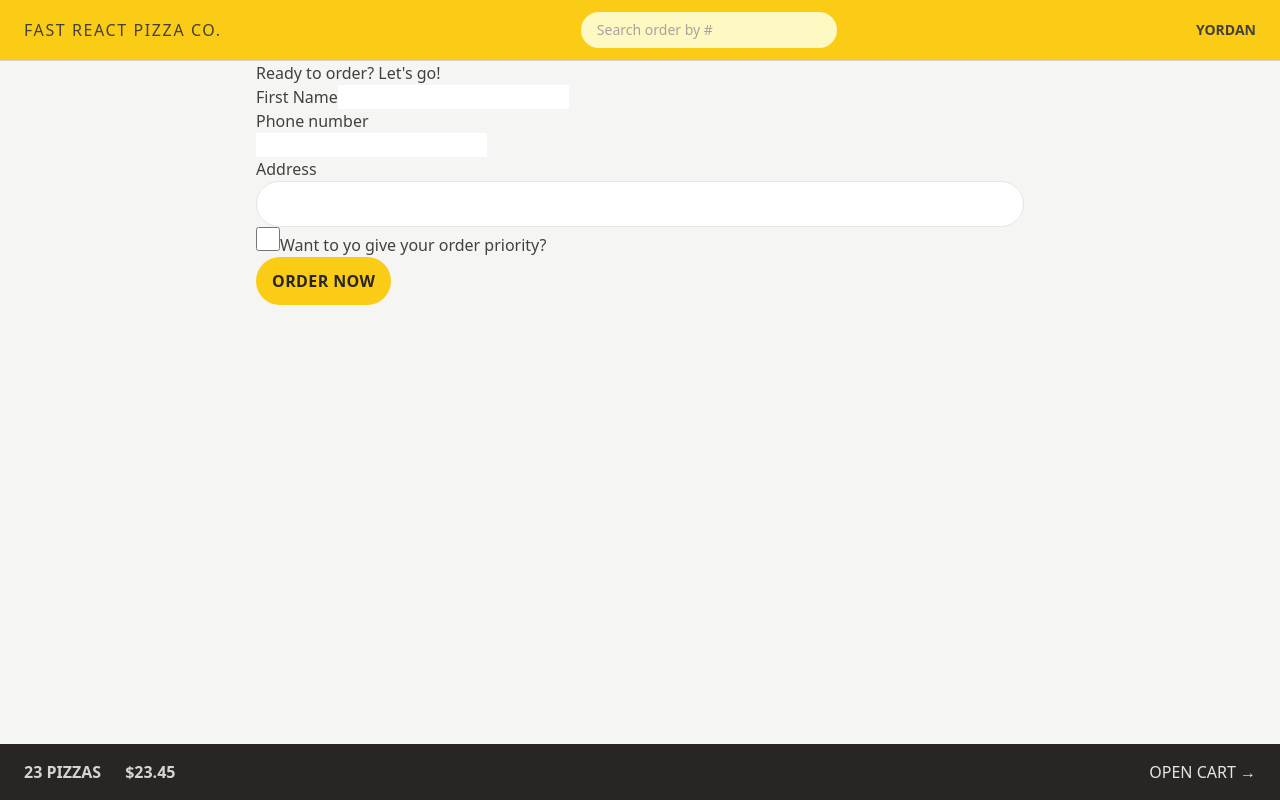
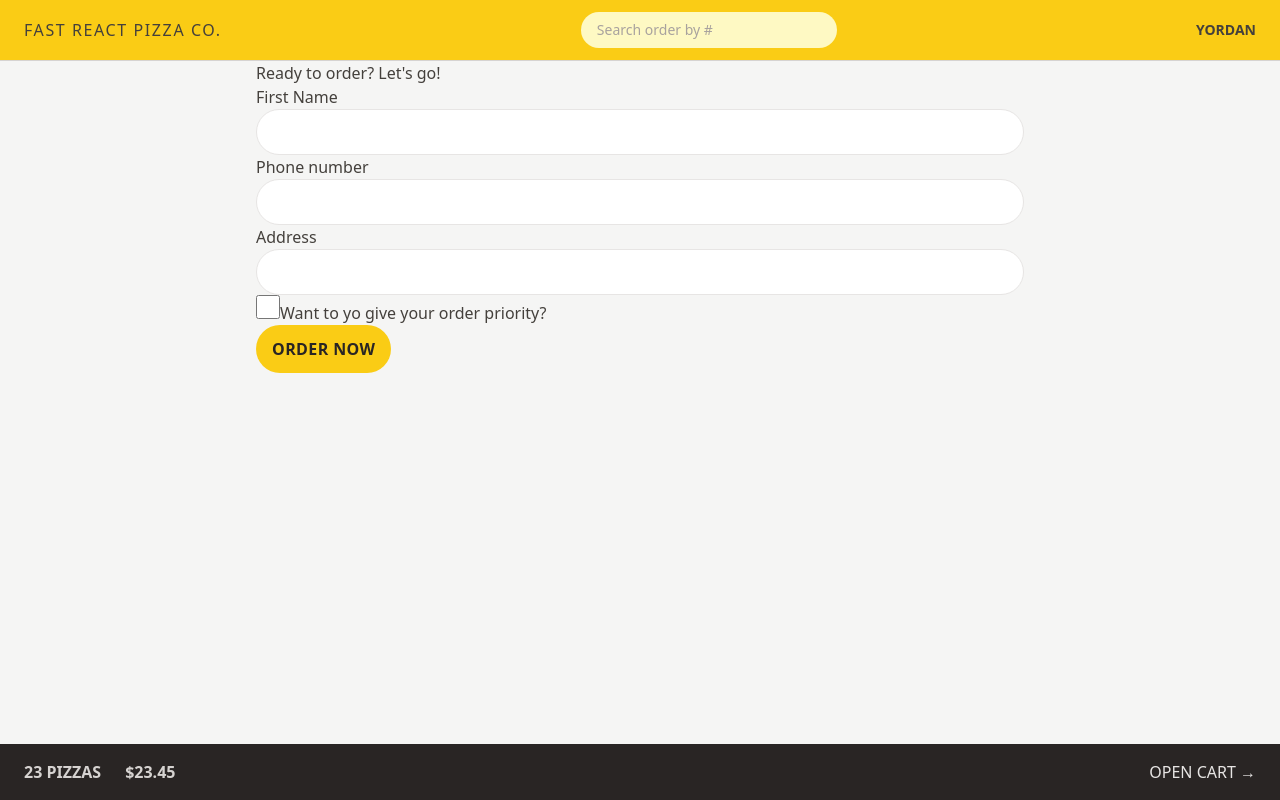
Before and after one commit to yordan-gergov01/Fast-React-Pizza, a React (Vite) app: page /order/new in a window 1280 px wide. Built offline with nearby package versions, Linux system fonts and the light colour scheme.

Commit message:
make reusable styles for inputs with @apply

```diff
--- a/src/features/order/CreateOrder.jsx
+++ b/src/features/order/CreateOrder.jsx
@@ -47,13 +47,13 @@ function CreateOrder() {
       <Form method="POST">
         <div>
           <label>First Name</label>
-          <input type="text" name="customer" required />
+          <input className="input" type="text" name="customer" required />
         </div>
 
         <div>
           <label>Phone number</label>
           <div>
-            <input type="tel" name="phone" required />
+            <input className="input" type="tel" name="phone" required />
           </div>
           {formErrors?.phone && <p>{formErrors.phone}</p>}
         </div>
@@ -61,12 +61,7 @@ function CreateOrder() {
         <div>
           <label>Address</label>
           <div>
-            <input
-              className="w-full rounded-full border border-stone-200 px-4 py-2 text-sm transition-all duration-300 placeholder:text-stone-400 focus:outline-none focus:ring focus:ring-yellow-400 focus:ring-offset-2 md:px-6 md:py-3"
-              type="text"
-              name="address"
-              required
-            />
+            <input className="input" type="text" name="address" required />
           </div>
         </div>
 
--- a/src/index.css
+++ b/src/index.css
@@ -2,41 +2,48 @@
 @tailwind components;
 @tailwind utilities;
 
-/* body {
-  font-family: system-ui, -apple-system, BlinkMacSystemFont, 'Segoe UI', Roboto,
-    Oxygen, Ubuntu, Cantarell, 'Open Sans', 'Helvetica Neue', sans-serif;
-  background-color: #f7f7f7;
-  color: #444;
+@layer components {
+  .input {
+    @apply w-full rounded-full border border-stone-200 px-4 py-2 text-sm transition-all duration-300 placeholder:text-stone-400 focus:outline-none focus:ring focus:ring-yellow-400 focus:ring-offset-2 md:px-6 md:py-3;
+  }
 }
-
-.layout {
-  display: grid;
-  grid-template-rows: auto 1fr auto;
-  gap: 32px;
-  height: 100dvh;
-} */
 
 /* https://dev.to/afif/i-made-100-css-loaders-for-your-next-project-4eje */
 .loader {
   width: 45px;
   aspect-ratio: 0.75;
   --c: no-repeat linear-gradient(#333 0 0);
-  background: var(--c) 0% 50%, var(--c) 50% 50%, var(--c) 100% 50%;
+  background:
+    var(--c) 0% 50%,
+    var(--c) 50% 50%,
+    var(--c) 100% 50%;
   background-size: 20% 50%;
   animation: loading 1s infinite linear;
 }
 
 @keyframes loading {
   20% {
-    background-position: 0% 0%, 50% 50%, 100% 50%;
+    background-position:
+      0% 0%,
+      50% 50%,
+      100% 50%;
   }
   40% {
-    background-position: 0% 100%, 50% 0%, 100% 50%;
+    background-position:
+      0% 100%,
+      50% 0%,
+      100% 50%;
   }
   60% {
-    background-position: 0% 50%, 50% 100%, 100% 0%;
+    background-position:
+      0% 50%,
+      50% 100%,
+      100% 0%;
   }
   80% {
-    background-position: 0% 50%, 50% 50%, 100% 100%;
+    background-position:
+      0% 50%,
+      50% 50%,
+      100% 100%;
   }
 }
```
